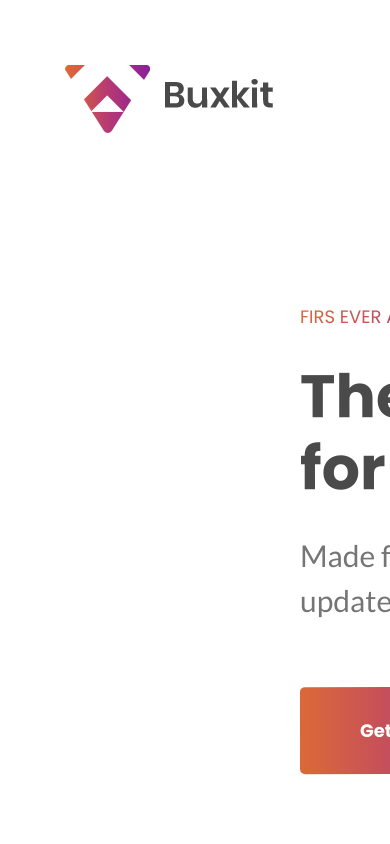
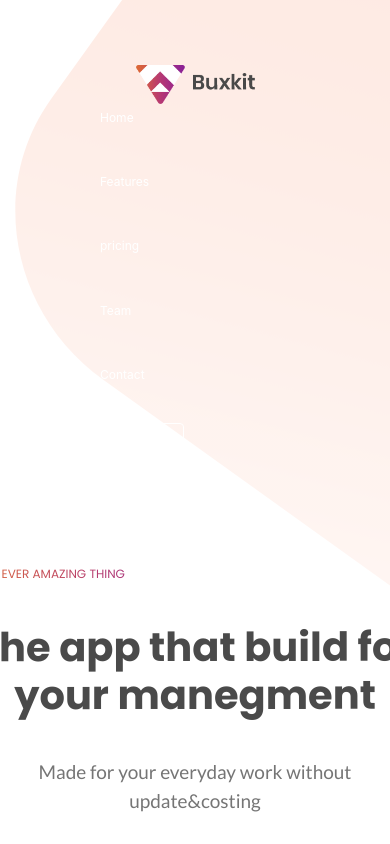
Before and after one commit to KeyToTech/StandupBotLanding, a React (Create React App) app: page / in a window 390 px wide. Shown: the top 844 px of the page. Built offline with nearby package versions, Linux system fonts and the light colour scheme.

Commit message:
done mobile scaling for header.

```diff
--- a/src/header/Header.js
+++ b/src/header/Header.js
@@ -17,12 +17,10 @@ class Header extends Component {
                 </div>
 
                 <div className="container-header-nav">
-                    <div className="row">
+                    <nav className="nav-container">
                         <div className="logo-container">
                             <img src={logo} alt="logo" />
                         </div>
-                        <div className="menu-container">
-                            <nav className="nav-container">
                         <ul className="menu">
                             <li className="menu-items"><a className="item-nav" href="#">Home</a></li>
                             <li className="menu-items"><a className="item-nav" href="#">Features</a></li>
@@ -32,8 +30,6 @@ class Header extends Component {
                             <li className="menu-items"><a className="active" href="#">Login</a></li>
                         </ul>
                     </nav>
-                        </div>
-                    </div>
                 </div>
                 <div className="banner">
                     <div className="caption-container">
@@ -45,7 +41,7 @@ class Header extends Component {
                         <a href="#" className="button-caption">Get Started For Free</a>
                     </div>
                     <div className="caption-img-container">
-                        <img src={imgHeader} alt="img"/>
+                        <img src={imgHeader} alt="img" />
                     </div>
                 </div>
             </header>
--- a/src/header/header.css
+++ b/src/header/header.css
@@ -20,7 +20,7 @@
 
 .bg-first {
     position: absolute;
-    left: 1075px;
+    left: 1025px;
     bottom: 270px;
 }
 
@@ -37,32 +37,22 @@
     z-index: 2;
 }
 
-.row {
+.nav-container {
     width: 100%;
     display: flex;
-    flex-direction: row;
     flex-wrap: wrap;
+    justify-content: center;
 }
 
 .logo-container {
     flex-grow: 0;
 }
 
-.menu-container {
-    padding-right: 20px;
+.menu {
     flex-grow: 1;
-}
-
-.nav-container {
-    width: 100%;
-}
-
-.menu {
-    width: 100%;
     display: flex;
     flex-direction: row;
     justify-content: flex-end;
-    position: relative;
 }
 
 .menu-items {
@@ -101,9 +91,10 @@
 }
 
 .banner {
-    width: 1170px;
+    max-width: 1170px;
+    height: 500px;
     margin-top: 130px;
-    margin-left: 300px;
+    margin-left: 260px;
     display: flex;
     flex-direction: row;
     z-index: 4;
@@ -114,6 +105,7 @@
 }
 
 .caption {
+    flex-grow: 1;
     height: 320px;
     width: 660px;
     display: flex;
@@ -154,7 +146,11 @@
 }
 
 .caption-img-container {
-    width: 500px;
+    position: relative;
+}
+
+.caption-img-container img {
+    position: absolute;
 }
 
 .button-caption {
@@ -181,3 +177,265 @@
     background: #ffffff;
     color: #b53d72;
 }
+
+@media screen and (max-width: 1800px) {
+
+    .logo-container img {
+        width: 119px;
+    }
+
+    .active {
+        border-radius: 4px;
+        font-size: 12px;
+        padding: 7px 25px;
+    }
+
+    .active:hover {
+        border-radius: 4px;
+        font-size: 12px;
+        padding: 7px 25px;
+    }
+
+    .menu-items .item-nav {
+        font-size: 12px;
+    }
+
+    .banner {
+        height: 450px;
+        margin-left: 260px;
+    }
+
+    .caption-container {
+        width: 500px;
+    }
+
+    .caption {
+        height: 250px;
+    }
+
+    .caption-tf {
+        font-size: 12px;
+    }
+
+    .caption-tt {
+        font-size: 40px;
+        width: 440px;
+    }
+
+    .caption-tm {
+        font-size: 19px;
+        width: 400px;
+    }
+
+    .button-caption {
+        bottom: 7px;
+        padding: 19px 40px;
+        border-radius: 3px;
+        font-size: 12px;
+        bottom: 7px;
+    }
+
+    .caption-img-container img  {
+        width: 800px;
+    }
+}
+
+@media screen and (max-width: 1600px) {
+
+    .banner {
+        height: 400px;
+        margin-left: 210px;
+    }
+
+    .caption-img-container img  {
+        width: 700px;
+    }
+
+}
+
+@media screen and (max-width: 1450px) {
+
+    .banner {
+        margin-left: 170px;
+    }
+
+    .caption-img-container img  {
+        width: 700px;
+    }
+
+}
+
+@media screen and (max-width: 1400px) {
+
+    .banner {
+        margin-left: 120px;
+    }
+
+    .caption-img-container img  {
+        width: 700px;
+    }
+}
+
+@media screen and (max-width: 1350px) {
+
+    .banner {
+        margin: auto;
+        margin-top: 100px;
+        margin-left: 10px;
+        margin-right: 10px;
+    }
+
+    .caption-img-container img  {
+        width: 700px;
+    }
+}
+
+@media screen and (max-width: 1300px) {
+
+    .bg-first {
+        position: absolute;
+        left: 595px;
+        bottom: 270px;
+    }
+
+    .bg-second {
+        position: absolute;
+        left: 350px;
+        bottom: -20px;
+    }
+
+    .button-caption {
+        padding: 19px 40px;
+        border-radius: 3px;
+        font-size: 12px;
+        bottom: 20px;
+    }
+
+    .caption-img-container img  {
+        width: 700px;
+    }
+}
+
+@media screen and (max-width: 1180px) {
+
+    .button-caption {
+        padding: 19px 40px;
+        border-radius: 3px;
+        font-size: 12px;
+        bottom: 40px;
+    }
+
+    .caption-img-container img  {
+        width: 650px;
+    }
+}
+
+@media screen and (max-width: 1140px) {
+
+    .caption-img-container img  {
+        width: 600px;
+    }
+}
+
+@media screen and (max-width: 1100px) {
+
+    .banner {
+        margin-left: 10px;
+        margin-right: 10px;
+    }
+
+    .caption-container {
+        width: 450px;
+    }
+
+    .caption-img-container img  {
+        width: 550px;
+    }
+}
+
+@media screen and (max-width: 1040px) {
+
+    .bg-first {
+        display: none;
+    }
+
+    .bg-second {
+        position: absolute;
+        left: 15px;
+        bottom: -20px;
+    }
+
+    .banner {
+        margin-left: 10px;
+        margin-right: 10px;
+        justify-content: center;
+    }
+
+    .caption-container {
+
+    }
+
+    .caption {
+        width: 100%;
+    }
+
+    .caption-tf {
+
+
+    }
+
+    .caption-tt {
+        font-size: 40px;
+        width: 440px;
+        text-align: center;
+    }
+
+    .caption-tm {
+        font-size: 19px;
+        width: 400px;
+        text-align: center;
+        align-self: center;
+    }
+
+    .button-caption {
+        left: 50%;
+        margin-left: -125px;
+    }
+
+    .caption-img-container  {
+        display: none;
+    }
+}
+
+@media screen and (max-width: 890px) {
+
+    .menu {
+        flex-grow: 1;
+        display: flex;
+        flex-direction: row;
+        justify-content: space-between;
+    }
+}
+
+
+@media screen and (max-width: 768px) {
+
+    .container-header-nav {
+        height: 400px;
+    }
+
+    .nav-container {
+        flex-direction: column;
+    }
+
+    .logo-container {
+        display: flex;
+        justify-content: center;
+    }
+
+    .menu {
+        flex-direction: column;
+        justify-content: space-between;
+        padding: 0;
+    }
+}
```
Lines whose indentation alone changed are shown as unchanged.
